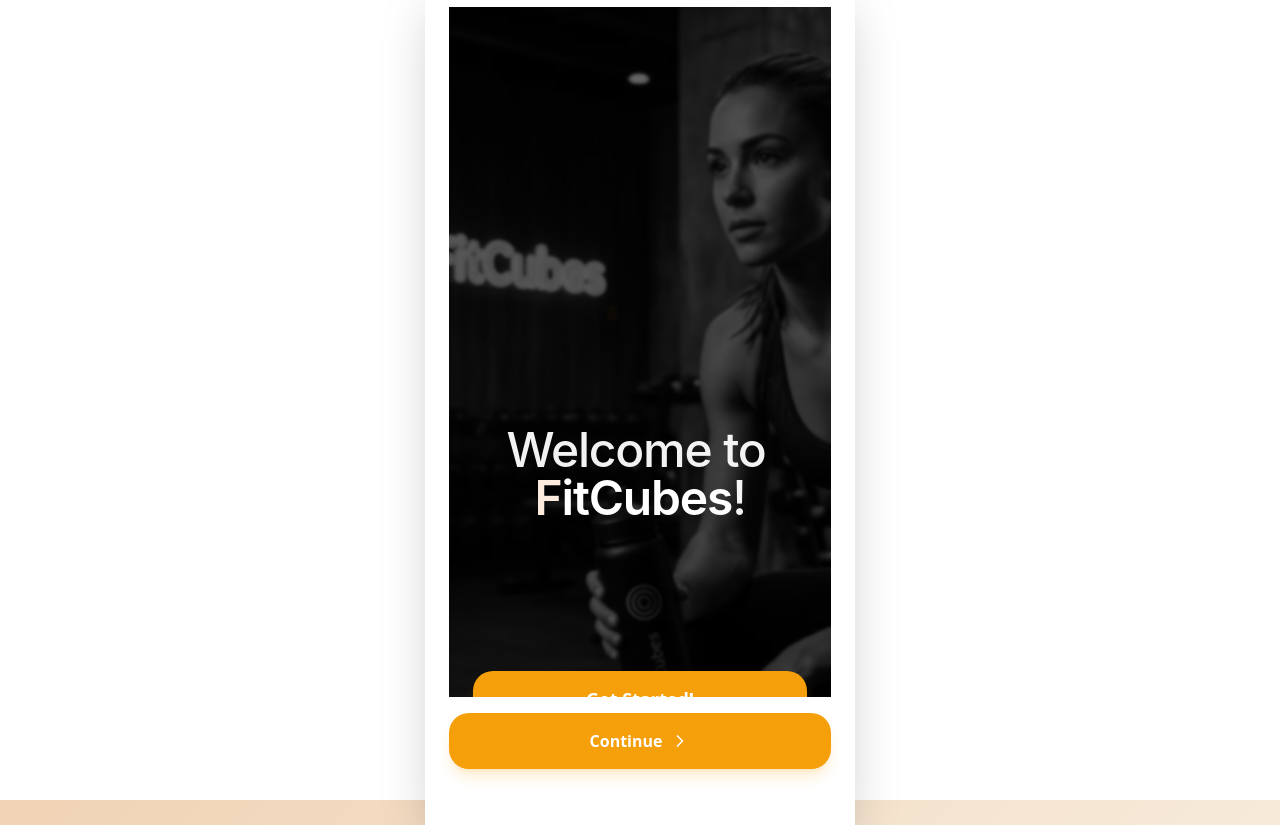
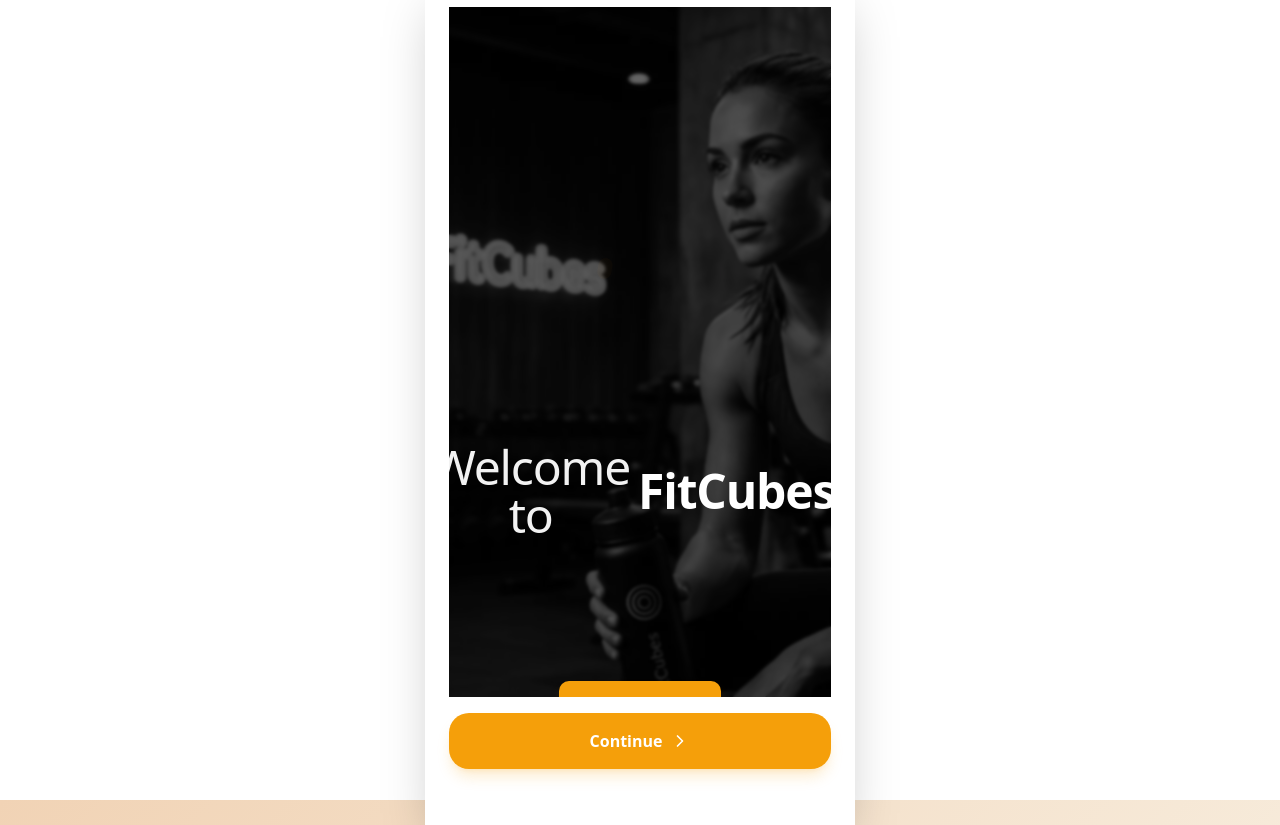
Before and after one commit to FitCubes/frontend, a React (Vite) app: page / in a window 1280 px wide. Built offline with nearby package versions, Linux system fonts and the light colour scheme.

Commit message:
fix(types): remove unused index prop from FoodItemCard and sync WelcomeStep

```diff
--- a/src/components/food/FoodItemCard.tsx
+++ b/src/components/food/FoodItemCard.tsx
@@ -5,7 +5,6 @@
 
 interface FoodItemCardProps {
   food: FoodItem;
-  index: number;
   usageCount: number;
   isFavorite: boolean;
   isCustom: boolean;
@@ -17,7 +16,6 @@
 
 export const FoodItemCard: React.FC<FoodItemCardProps> = ({
   food,
-  index,
   usageCount,
   isFavorite,
   isCustom,
--- a/src/sections/FoodSearch.tsx
+++ b/src/sections/FoodSearch.tsx
@@ -145,7 +145,7 @@
               <p className="text-sm text-muted-foreground">No foods found</p>
             </div>
           ) : (
-            filteredFoods.map((food, idx) => {
+            filteredFoods.map((food) => {
               const isCustom =
                 food.category === 'My Meals' ||
                 food.category === 'My Recipes' ||
@@ -155,7 +155,6 @@
                 <FoodItemCard
                   key={food.id}
                   food={food}
-                  index={idx}
                   usageCount={usageCounts[food.id] || 0}
                   isFavorite={favoriteProductIds.includes(food.id)}
                   isCustom={isCustom}
--- a/src/sections/WelcomeStep.tsx
+++ b/src/sections/WelcomeStep.tsx
@@ -32,47 +32,43 @@
       <div className="absolute inset-0 bg-black/60 backdrop-blur-[1.5px] pointer-events-none" />
 
       {/* Center Hero Content (Logo + Animated Typography) */}
-      <div className="relative z-10 flex flex-col items-center justify-center w-full flex-1 px-6 max-w-xl mx-auto pt-16 sm:pt-20">
+      <div className="relative z-10 flex flex-col items-center justify-center md:justify-start w-full flex-1 px-6 max-w-xl mx-auto pt-16 sm:pt-20 md:pt-[126px]">
         {/* Animated 3-Ring Golden Logo */}
-        <div className="mb-6 sm:mb-8 md:mb-10 scale-100 sm:scale-115 md:scale-135 lg:scale-150 transition-transform flex items-center justify-center">
+        <div className="mb-6 sm:mb-8 md:mb-10 flex items-center justify-center">
           <Logo
+            className="w-[134px] h-[134px] md:w-[254px] md:h-[254px] transition-all duration-300"
             variant="draw"
             pulse={true}
           />
         </div>
 
         {/* Responsive Heading */}
-        <h1
-          className="text-2xl sm:text-3xl md:text-4xl lg:text-5xl text-white flex flex-wrap items-center justify-center tracking-tight font-medium text-center leading-snug"
-          style={{ fontFamily: 'Inter, sans-serif' }}
-        >
-          <span className="mr-2 text-white/95">Welcome to</span>
-          <span className="inline-flex font-semibold text-[#F59F0A]">
+        <h1 className="text-[28px] leading-[35px] sm:text-4xl md:text-5xl text-white flex flex-col sm:flex-row items-center justify-center tracking-tight font-medium text-center">
+          <span className="text-white/95 sm:mr-2">Welcome to</span>
+          <span className="inline-flex items-center font-semibold text-[#F59F0A]">
             {BRAND_NAME.split("").map((char, index) => (
               <motion.span
                 key={index}
                 initial={{ color: "#ffffff" }}
                 animate={{ color: "#F59F0A" }}
-                transition={{ delay: 0.4 + index * 0.12, duration: 0.5 }}
+                transition={{ delay: 0.6 + index * 0.35, duration: 0.8, ease: "easeInOut" }}
               >
                 {char}
               </motion.span>
             ))}
+            <span className="text-white/95 font-medium ml-0.5">!</span>
           </span>
-          <span className="text-white/95">!</span>
         </h1>
       </div>
 
-      {/* Bottom Action Area (Responsive Width: 320px on Mobile up to 552px on Tablet/Web) */}
-      <div className="relative z-10 w-full px-6 pb-10 sm:pb-12 md:pb-16 flex justify-center mt-auto">
-        <div className="w-full max-w-xs sm:max-w-md md:max-w-[552px]">
-          <Button
-            className="w-full h-12 sm:h-14 text-base sm:text-lg font-semibold bg-[#F59F0A] hover:bg-[#F59F0A]/90 text-white rounded-xl shadow-lg shadow-amber-500/20 active:scale-[0.98] transition-all"
-            onClick={onNext}
-          >
-            Get Started!
-          </Button>
-        </div>
+      {/* Bottom Action Area (Responsive: 90px side padding on mobile, 110px on larger screens, max-w 560px) */}
+      <div className="relative z-10 w-full px-[90px] sm:px-[110px] pb-10 sm:pb-[70px] md:pb-16 flex justify-center mt-auto">
+        <Button
+          className="w-full max-w-[560px] h-[46px] text-base sm:text-lg font-semibold bg-[#F59F0A] hover:bg-[#F59F0A]/90 text-white rounded-[10px] shadow-lg shadow-amber-500/20 active:scale-[0.98] transition-all flex items-center justify-center"
+          onClick={onNext}
+        >
+          Get Started!
+        </Button>
       </div>
     </motion.div>
   );
```
